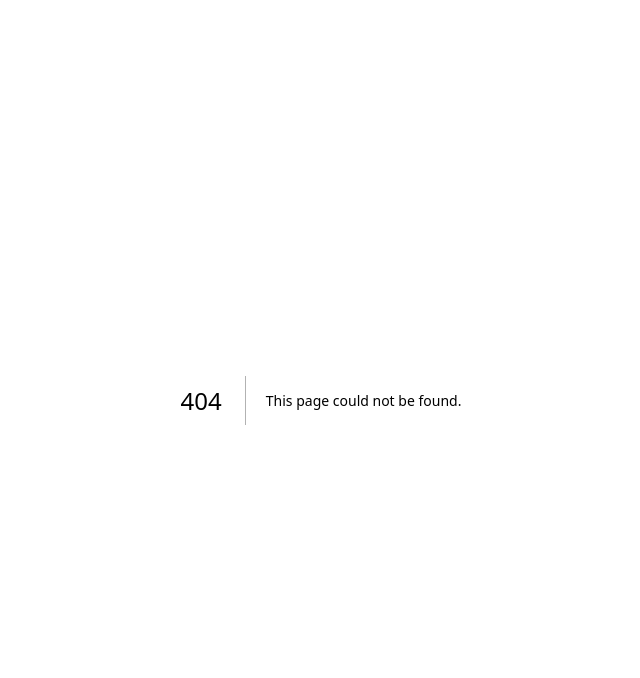
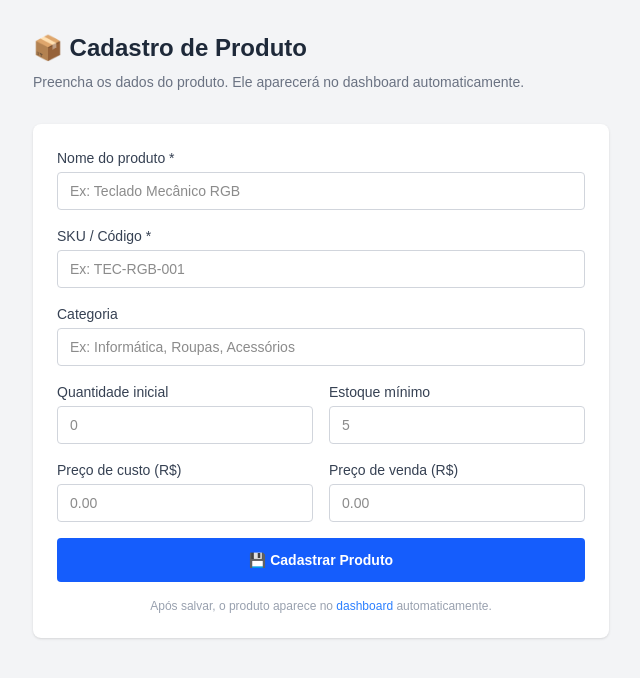
Before and after one commit to Jisaiaslima35/dashboard-estoque, a Next.js app: page /cadastro in a window 1280 px wide. Before the commit this address had no page. Shown: the top 678 px of the page, without its empty margins (319-959 px from the left). Built offline with nearby package versions, Linux system fonts and the light colour scheme.

Commit message:
formalario de cadastro

```diff
--- /dev/null
+++ b/src/app/cadastro/page.tsx
@@ -0,0 +1,188 @@
+'use client'
+
+import { useState } from 'react';
+
+const WEBHOOK = 'https://n8n.automacaojs.club/webhook/cadastro-produto';
+
+export default function Cadastro() {
+  const [form, setForm] = useState({
+    produto: '',
+    categoria: '',
+    sku: '',
+    quantidade: '',
+    estoque_minimo: '',
+    preco_custo: '',
+    preco_venda: ''
+  });
+
+  const [status, setStatus] = useState<'idle' | 'loading' | 'sucesso' | 'erro'>('idle');
+  const [mensagem, setMensagem] = useState('');
+
+  function handleChange(e: React.ChangeEvent<HTMLInputElement | HTMLSelectElement>) {
+    setForm({ ...form, [e.target.name]: e.target.value });
+  }
+
+  async function handleSubmit() {
+    if (!form.produto || !form.sku) {
+      setStatus('erro');
+      setMensagem('Produto e SKU são obrigatórios.');
+      return;
+    }
+
+    setStatus('loading');
+
+    try {
+      const res = await fetch(WEBHOOK, {
+        method: 'POST',
+        headers: { 'Content-Type': 'application/json' },
+        body: JSON.stringify(form)
+      });
+
+      const json = await res.json();
+
+      if (json.sucesso) {
+        setStatus('sucesso');
+        setMensagem(json.mensagem);
+        setForm({ produto: '', categoria: '', sku: '', quantidade: '', estoque_minimo: '', preco_custo: '', preco_venda: '' });
+      } else {
+        setStatus('erro');
+        setMensagem(json.mensagem || 'Erro ao cadastrar.');
+      }
+    } catch (e: any) {
+      setStatus('erro');
+      setMensagem('Erro de conexão com o servidor.');
+    }
+  }
+
+  return (
+    <div className="min-h-screen bg-gray-100 p-8">
+      <div className="max-w-xl mx-auto">
+
+        <h1 className="text-2xl font-bold text-gray-800 mb-2">📦 Cadastro de Produto</h1>
+        <p className="text-gray-500 text-sm mb-8">Preencha os dados do produto. Ele aparecerá no dashboard automaticamente.</p>
+
+        {status === 'sucesso' && (
+          <div className="bg-green-100 border border-green-400 text-green-700 px-4 py-3 rounded mb-6">
+            ✅ {mensagem}
+          </div>
+        )}
+
+        {status === 'erro' && (
+          <div className="bg-red-100 border border-red-400 text-red-700 px-4 py-3 rounded mb-6">
+            ❌ {mensagem}
+          </div>
+        )}
+
+        <div className="bg-white rounded-lg shadow p-6 space-y-4">
+
+          <div>
+            <label className="block text-sm font-medium text-gray-700 mb-1">Nome do produto *</label>
+            <input
+              type="text"
+              name="produto"
+              value={form.produto}
+              onChange={handleChange}
+              placeholder="Ex: Teclado Mecânico RGB"
+              className="w-full border border-gray-300 rounded px-3 py-2 text-sm focus:outline-none focus:ring-2 focus:ring-blue-400"
+            />
+          </div>
+
+          <div>
+            <label className="block text-sm font-medium text-gray-700 mb-1">SKU / Código *</label>
+            <input
+              type="text"
+              name="sku"
+              value={form.sku}
+              onChange={handleChange}
+              placeholder="Ex: TEC-RGB-001"
+              className="w-full border border-gray-300 rounded px-3 py-2 text-sm focus:outline-none focus:ring-2 focus:ring-blue-400"
+            />
+          </div>
+
+          <div>
+            <label className="block text-sm font-medium text-gray-700 mb-1">Categoria</label>
+            <input
+              type="text"
+              name="categoria"
+              value={form.categoria}
+              onChange={handleChange}
+              placeholder="Ex: Informática, Roupas, Acessórios"
+              className="w-full border border-gray-300 rounded px-3 py-2 text-sm focus:outline-none focus:ring-2 focus:ring-blue-400"
+            />
+          </div>
+
+          <div className="grid grid-cols-2 gap-4">
+            <div>
+              <label className="block text-sm font-medium text-gray-700 mb-1">Quantidade inicial</label>
+              <input
+                type="number"
+                name="quantidade"
+                value={form.quantidade}
+                onChange={handleChange}
+                placeholder="0"
+                min="0"
+                className="w-full border border-gray-300 rounded px-3 py-2 text-sm focus:outline-none focus:ring-2 focus:ring-blue-400"
+              />
+            </div>
+            <div>
+              <label className="block text-sm font-medium text-gray-700 mb-1">Estoque mínimo</label>
+              <input
+                type="number"
+                name="estoque_minimo"
+                value={form.estoque_minimo}
+                onChange={handleChange}
+                placeholder="5"
+                min="0"
+                className="w-full border border-gray-300 rounded px-3 py-2 text-sm focus:outline-none focus:ring-2 focus:ring-blue-400"
+              />
+            </div>
+          </div>
+
+          <div className="grid grid-cols-2 gap-4">
+            <div>
+              <label className="block text-sm font-medium text-gray-700 mb-1">Preço de custo (R$)</label>
+              <input
+                type="number"
+                name="preco_custo"
+                value={form.preco_custo}
+                onChange={handleChange}
+                placeholder="0.00"
+                min="0"
+                step="0.01"
+                className="w-full border border-gray-300 rounded px-3 py-2 text-sm focus:outline-none focus:ring-2 focus:ring-blue-400"
+              />
+            </div>
+            <div>
+              <label className="block text-sm font-medium text-gray-700 mb-1">Preço de venda (R$)</label>
+              <input
+                type="number"
+                name="preco_venda"
+                value={form.preco_venda}
+                onChange={handleChange}
+                placeholder="0.00"
+                min="0"
+                step="0.01"
+                className="w-full border border-gray-300 rounded px-3 py-2 text-sm focus:outline-none focus:ring-2 focus:ring-blue-400"
+              />
+            </div>
+          </div>
+
+          <button
+            onClick={handleSubmit}
+            disabled={status === 'loading'}
+            className="w-full bg-blue-600 hover:bg-blue-700 text-white font-semibold py-3 rounded text-sm transition disabled:opacity-50"
+          >
+            {status === 'loading' ? 'Salvando...' : '💾 Cadastrar Produto'}
+          </button>
+
+          <p className="text-center text-xs text-gray-400">
+            Após salvar, o produto aparece no{' '}
+            <a href="/" className="text-blue-500 hover:underline">dashboard</a>{' '}
+            automaticamente.
+          </p>
+
+        </div>
+      </div>
+    </div>
+  );
+}
```
